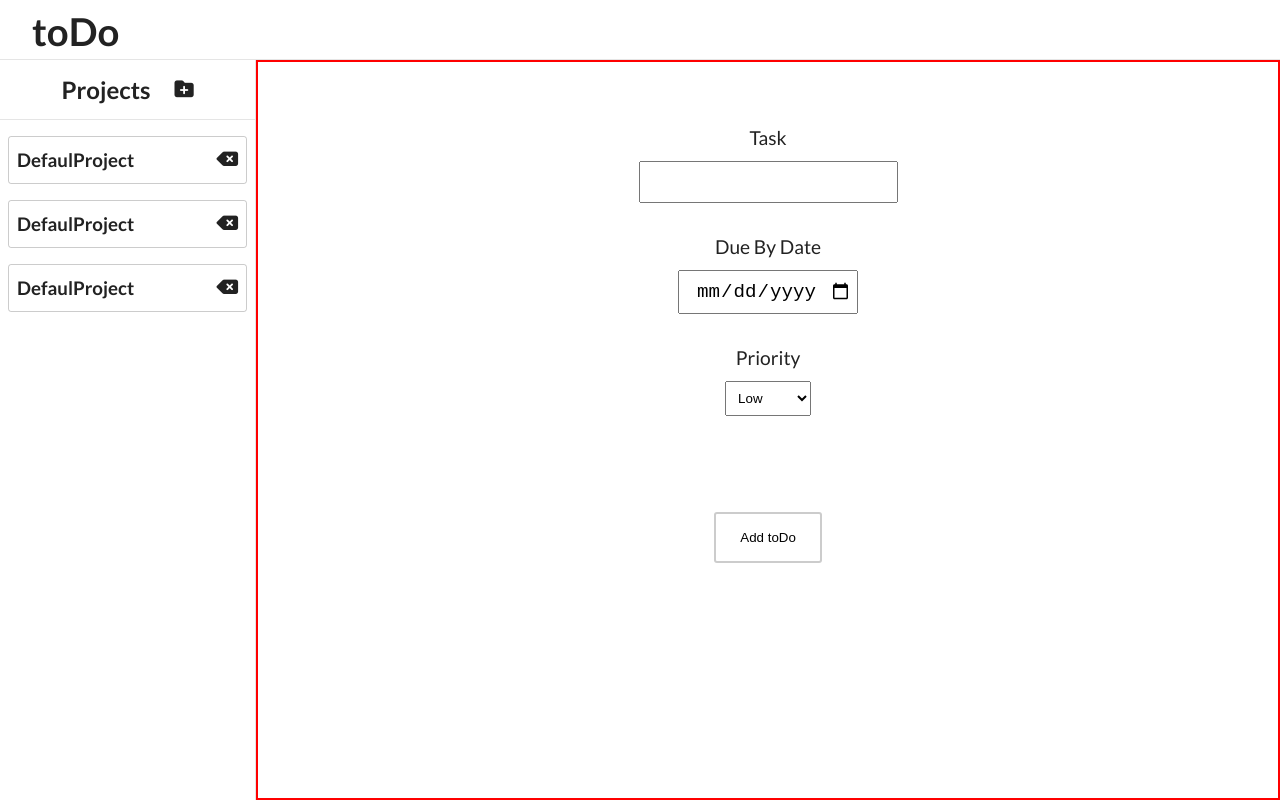
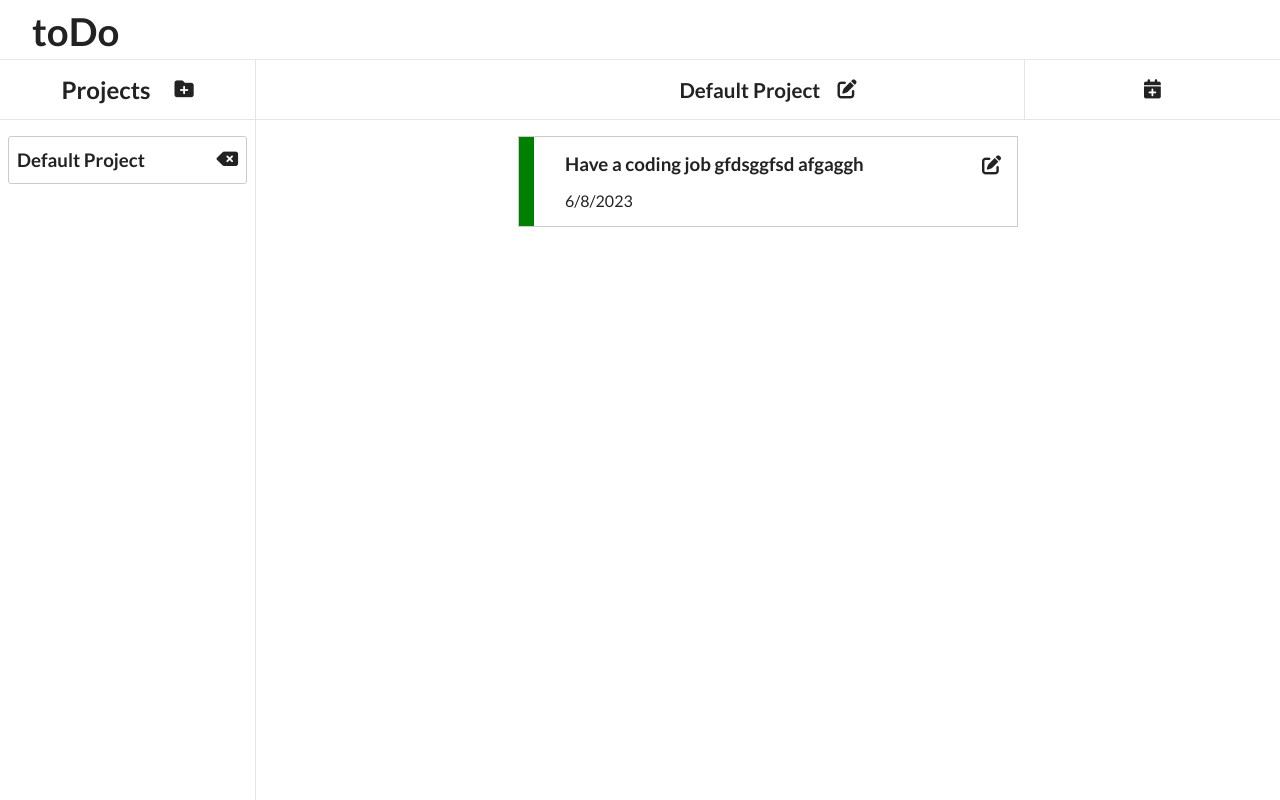
Before and after one commit to NCJ0110/Project-ToDo, a website built with webpack: page src/template.html in a window 1280 px wide. Built offline with nearby package versions, Linux system fonts and the light colour scheme.

Commit message:
final cleanup before coding logic

```diff
--- a/src/styles/styles.css
+++ b/src/styles/styles.css
@@ -182,6 +182,11 @@ main {
     font-size: 1.1rem;
 }
 
+.current-project i {
+    cursor: pointer;
+    font-size: 1.2rem;
+}
+
 .current-project-title{
     width: 150px;
     cursor: pointer;
@@ -193,8 +198,13 @@ main {
     justify-content: center;
     font-size: 1.2rem;
     border-left: var(--light-border);
+
+}
+
+.add-todo i {
     cursor: pointer;
 }
+
 
 .todo-container {
     padding: 1rem;
@@ -253,21 +263,22 @@ main {
 .add-todo-form {
     background-color: var(--main-white);
     width: 100%;
-    height: 100%;
     position: absolute;
-    top: calc(100vh);
+    bottom: calc(100vh);
     left: 0px;
     display: flex;
     flex-direction: column;
     justify-content: flex-start;
     align-items: center;
-    border: 2px solid red;
     padding: 2rem 2rem;
-    transition: var(--main-transition)
+    transition: var(--main-transition);
+    z-index: 2;
+
 }
 
 .add-todo-form-active {
     top: 0px;
+    height: 100%;
 }
 
 .form-item {
--- a/src/template.html
+++ b/src/template.html
@@ -25,15 +25,7 @@
 
             <div class="projects">
                 <div class="project">
-                    <h3 class="p-title">DefaulProject</h2>
-                    <i class="fa fa-delete-left"></i>
-                </div>
-                <div class="project">
-                    <h3 class="p-title">DefaulProject</h2>
-                    <i class="fa fa-delete-left"></i>
-                </div>
-                <div class="project">
-                    <h3 class="p-title">DefaulProject</h2>
+                    <h3 class="p-title">Default Project</h2>
                     <i class="fa fa-delete-left"></i>
                 </div>
             </div>
@@ -75,7 +67,7 @@
                 </div>
             </div>
 
-            <div class="add-todo-form add-todo-form-active">
+            <div class="add-todo-form ">
                 <div class="form-item">
                     <label for="task">Task</label>
                     <input type="text" id="task">
```
Also changed, not shown: dist/bundle25bf37d6ba76214a4ce3.js, dist/index.html, src/modules/DisplayController.js (added), src/modules/Projects.js (added), 2 other files.
